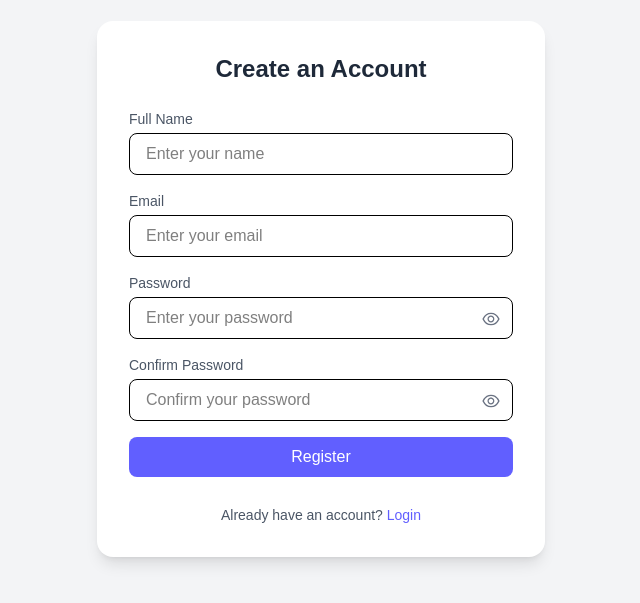
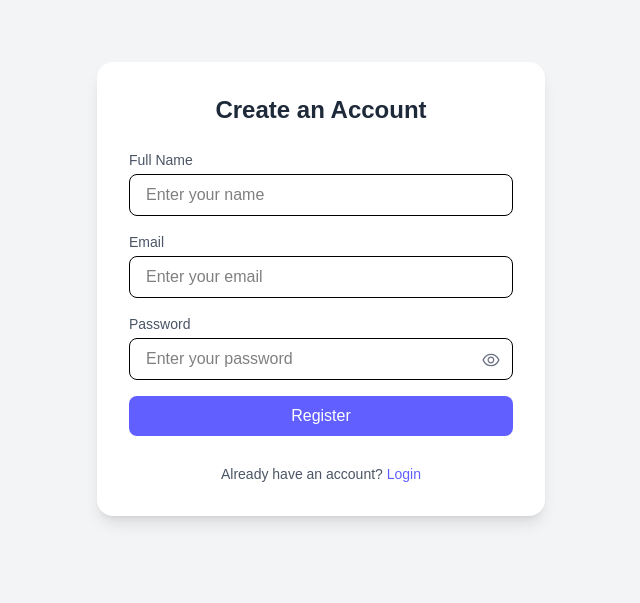
Before and after one commit to Rakib-Hassan-web/register-with-next-js-, a Next.js app: page /Register in a window 1280 px wide. Shown: the part 111-714 px from the top of the page, without its empty margins (319-959 px from the left). Built offline with nearby package versions, Linux system fonts and the light colour scheme.

Commit message:
confirm pass delet

```diff
--- a/app/Register/page.jsx
+++ b/app/Register/page.jsx
@@ -91,29 +91,6 @@ const handleSub =(e)=>{
             </span>
           </div>
 
-          {/* Confirm Password */}
-          <div className="relative">
-            <label className="block text-sm font-medium text-gray-600 mb-1">
-              Confirm Password
-            </label>
-            <input
-              type={showConfirmPassword ? "text" : "password"}
-              placeholder="Confirm your password"
-              className="w-full px-4 py-2 text-black border rounded-lg focus:outline-none focus:ring-2 focus:ring-indigo-400"
-            />
-            <span
-              className="absolute right-3 top-9 text-gray-500 cursor-pointer"
-              onClick={() =>
-                setShowConfirmPassword(!showConfirmPassword)
-              }
-            >
-              {showConfirmPassword ? (
-                <AiOutlineEyeInvisible size={20} />
-              ) : (
-                <AiOutlineEye size={20} />
-              )}
-            </span>
-          </div>
 
           {/* Register Button */}
           <button
```
